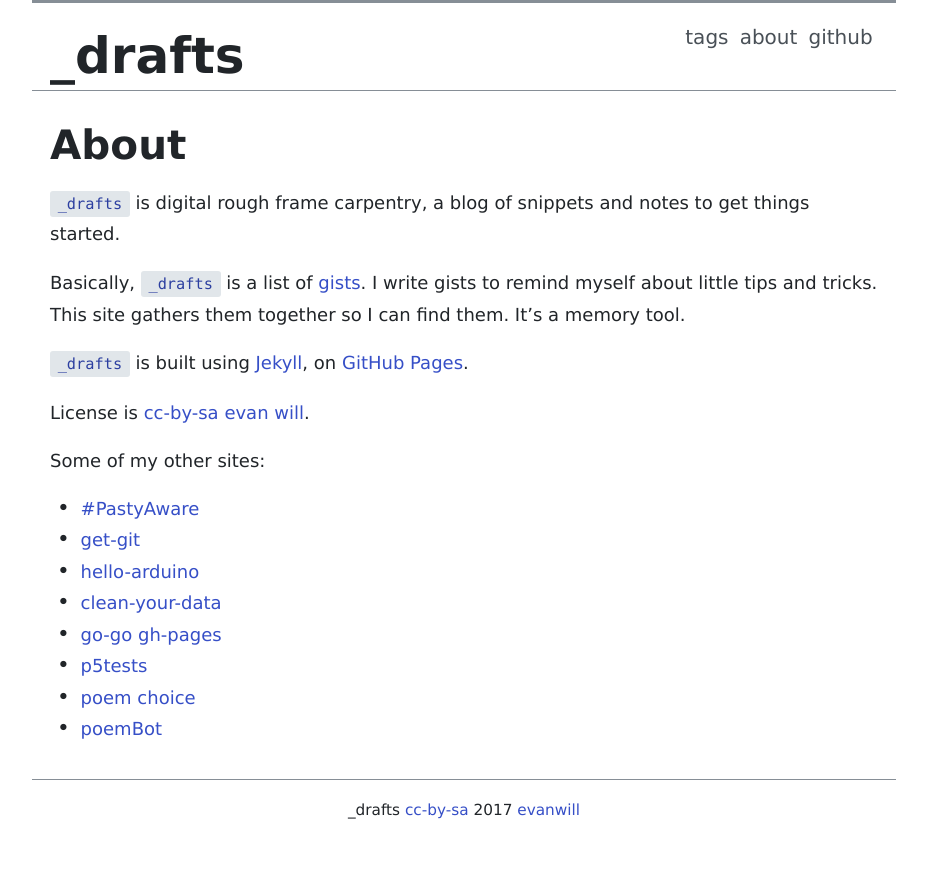
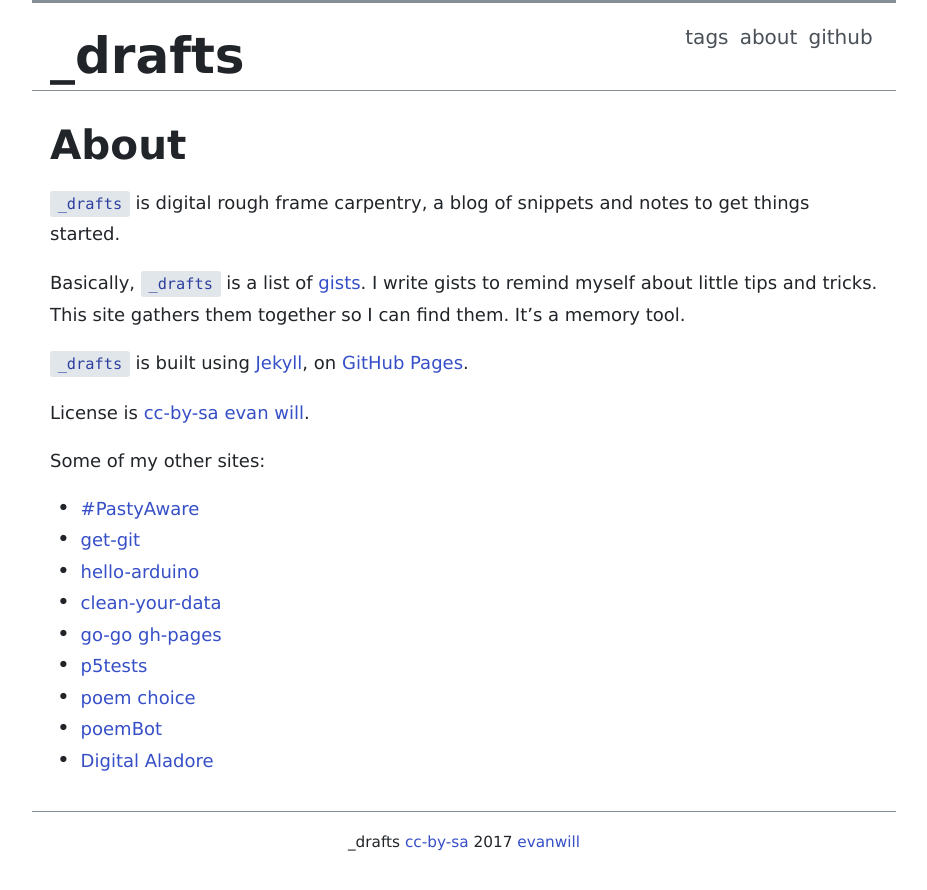
Before and after one commit to evanwill/_drafts, a Jekyll site: the page built from about.md, in a window 1280 px wide. Shown: the top 890 px of the page, without its empty margins (176-1103 px from the left). Built offline with Jekyll 4.4.1, drawn with Linux system fonts in a browser that asks for light colours.

Commit message:
add dig aladore link

```diff
--- a/about.md
+++ b/about.md
@@ -23,3 +23,4 @@ Some of my other sites:
 - [p5tests](https://evanwill.github.io/p5tests/index.html)
 - [poem choice](https://uidaholib.github.io/poemchoice/)
 - [poemBot](https://github.com/evanwill/poemBot)
+- [Digital Aladore](https://digitalaladore.wordpress.com/)
```
